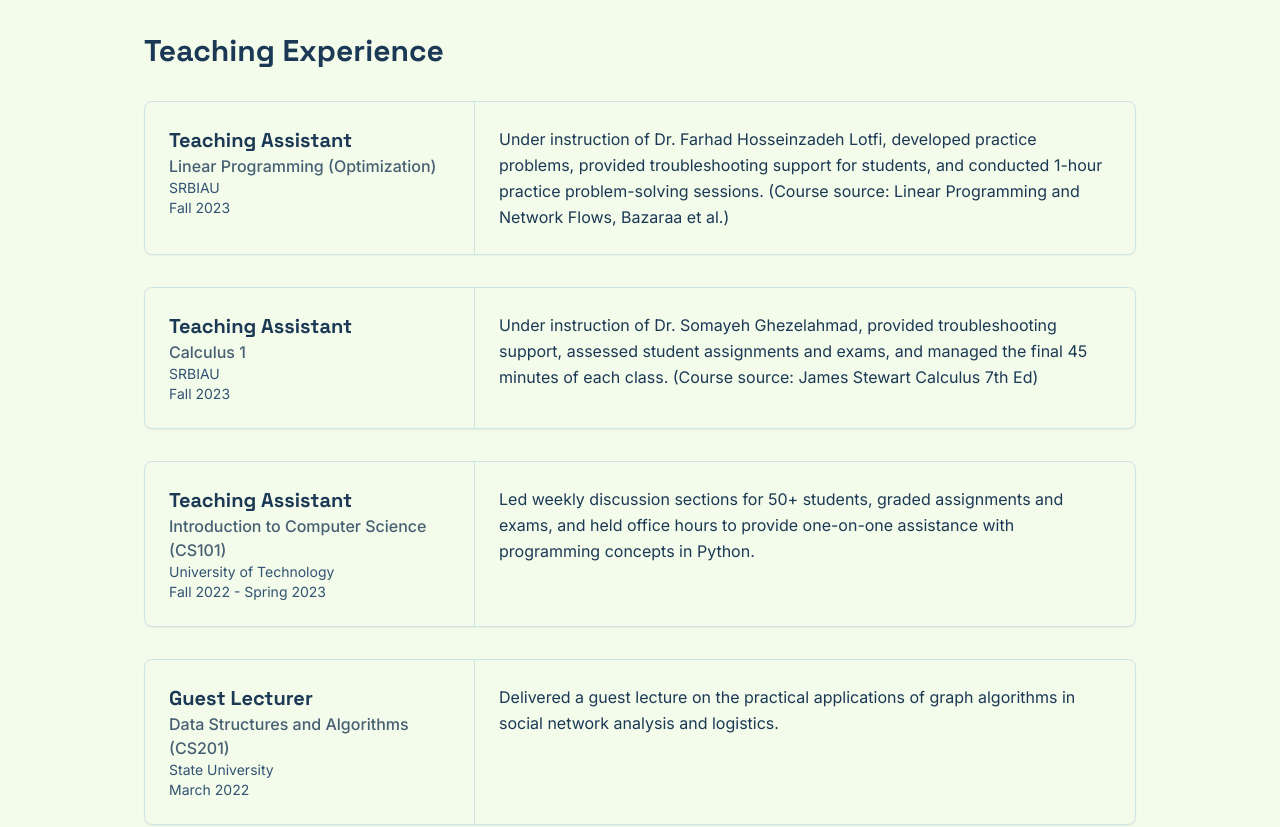
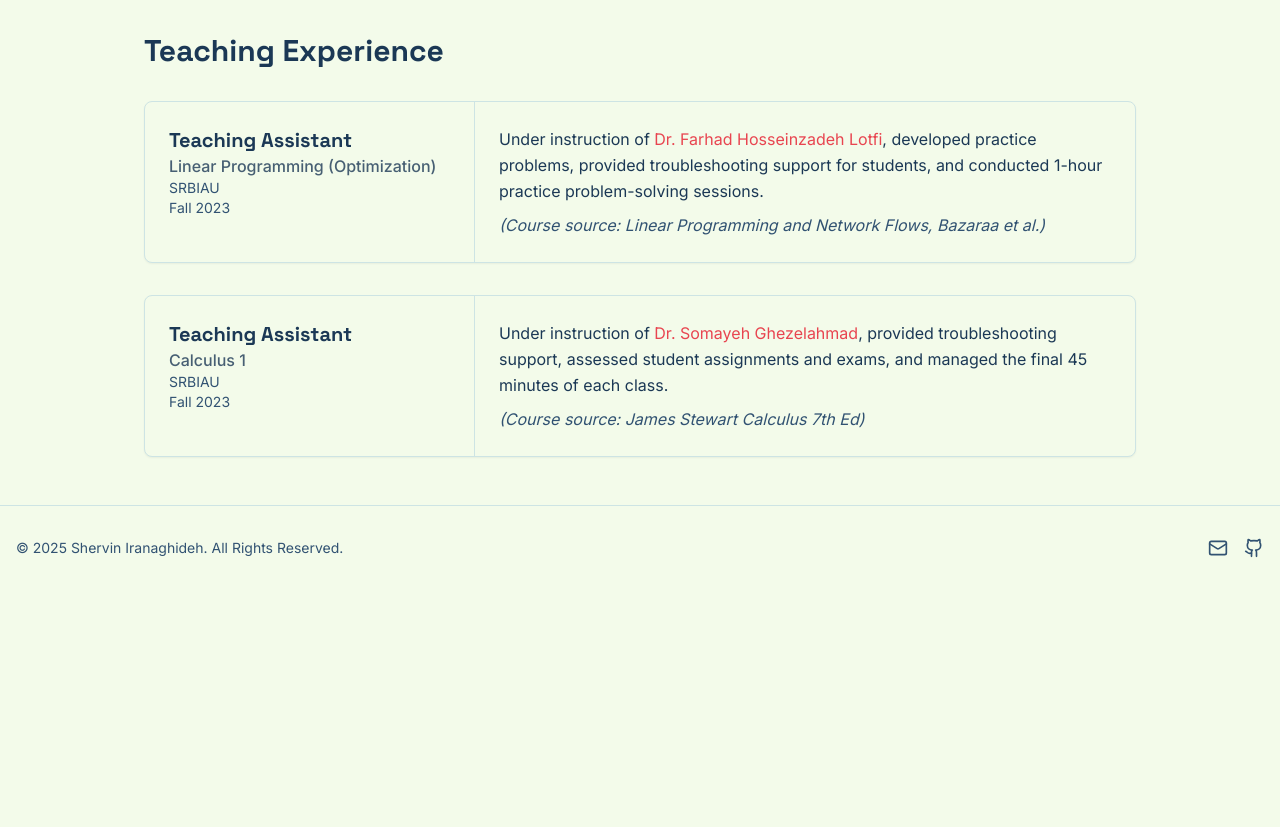
Before and after one commit to DearShervin/dearshervin.github.io, a Next.js app: page /studio/experience in a window 1280 px wide. Shown: the part 1420-2247 px from the top of the page. After the commit the page ends 2010 px from the top, so only its background shows below. Built offline with nearby package versions, Linux system fonts and the light colour scheme.

Commit message:
initial commit

```diff
--- a/src/app/experience/page.tsx
+++ b/src/app/experience/page.tsx
@@ -7,7 +7,8 @@ import {
   CardTitle,
 } from "@/components/ui/card";
 import { Button } from "@/components/ui/button";
-import { Download, Users, Calendar, Briefcase } from "lucide-react";
+import { Download, Users, Calendar } from "lucide-react";
+import Link from "next/link";
 
 const researchPapers = [
   {
@@ -34,28 +35,24 @@ const teachingExperiences = [
         course: "Linear Programming (Optimization)",
         institution: "SRBIAU",
         duration: "Fall 2023",
-        description: "Under instruction of Dr. Farhad Hosseinzadeh Lotfi, developed practice problems, provided troubleshooting support for students, and conducted 1-hour practice problem-solving sessions. (Course source: Linear Programming and Network Flows, Bazaraa et al.)"
+        description: [
+          "Under instruction of ",
+          <Link href="https://scholar.google.com/citations?user=gc_qn8gAAAAJ&hl=en" key="lotfi-link" target="_blank" rel="noopener noreferrer" className="text-accent hover:underline">Dr. Farhad Hosseinzadeh Lotfi</Link>,
+          ", developed practice problems, provided troubleshooting support for students, and conducted 1-hour practice problem-solving sessions. ",
+          <span key="lotfi-source" className="mt-2 block italic text-muted-foreground">(Course source: Linear Programming and Network Flows, Bazaraa et al.)</span>
+        ]
     },
     {
         role: "Teaching Assistant",
         course: "Calculus 1",
         institution: "SRBIAU",
         duration: "Fall 2023",
-        description: "Under instruction of Dr. Somayeh Ghezelahmad, provided troubleshooting support, assessed student assignments and exams, and managed the final 45 minutes of each class. (Course source: James Stewart Calculus 7th Ed)"
-    },
-    {
-        role: "Teaching Assistant",
-        course: "Introduction to Computer Science (CS101)",
-        institution: "University of Technology",
-        duration: "Fall 2022 - Spring 2023",
-        description: "Led weekly discussion sections for 50+ students, graded assignments and exams, and held office hours to provide one-on-one assistance with programming concepts in Python."
-    },
-    {
-        role: "Guest Lecturer",
-        course: "Data Structures and Algorithms (CS201)",
-        institution: "State University",
-        duration: "March 2022",
-        description: "Delivered a guest lecture on the practical applications of graph algorithms in social network analysis and logistics."
+        description: [
+          "Under instruction of ",
+          <Link href="https://scholar.google.com/citations?user=mpbXVNoAAAAJ&hl=en" key="ghezelahmad-link" target="_blank" rel="noopener noreferrer" className="text-accent hover:underline">Dr. Somayeh Ghezelahmad</Link>,
+          ", provided troubleshooting support, assessed student assignments and exams, and managed the final 45 minutes of each class. ",
+          <span key="ghezelahmad-source" className="mt-2 block italic text-muted-foreground">(Course source: James Stewart Calculus 7th Ed)</span>
+        ]
     }
 ];
 
```
